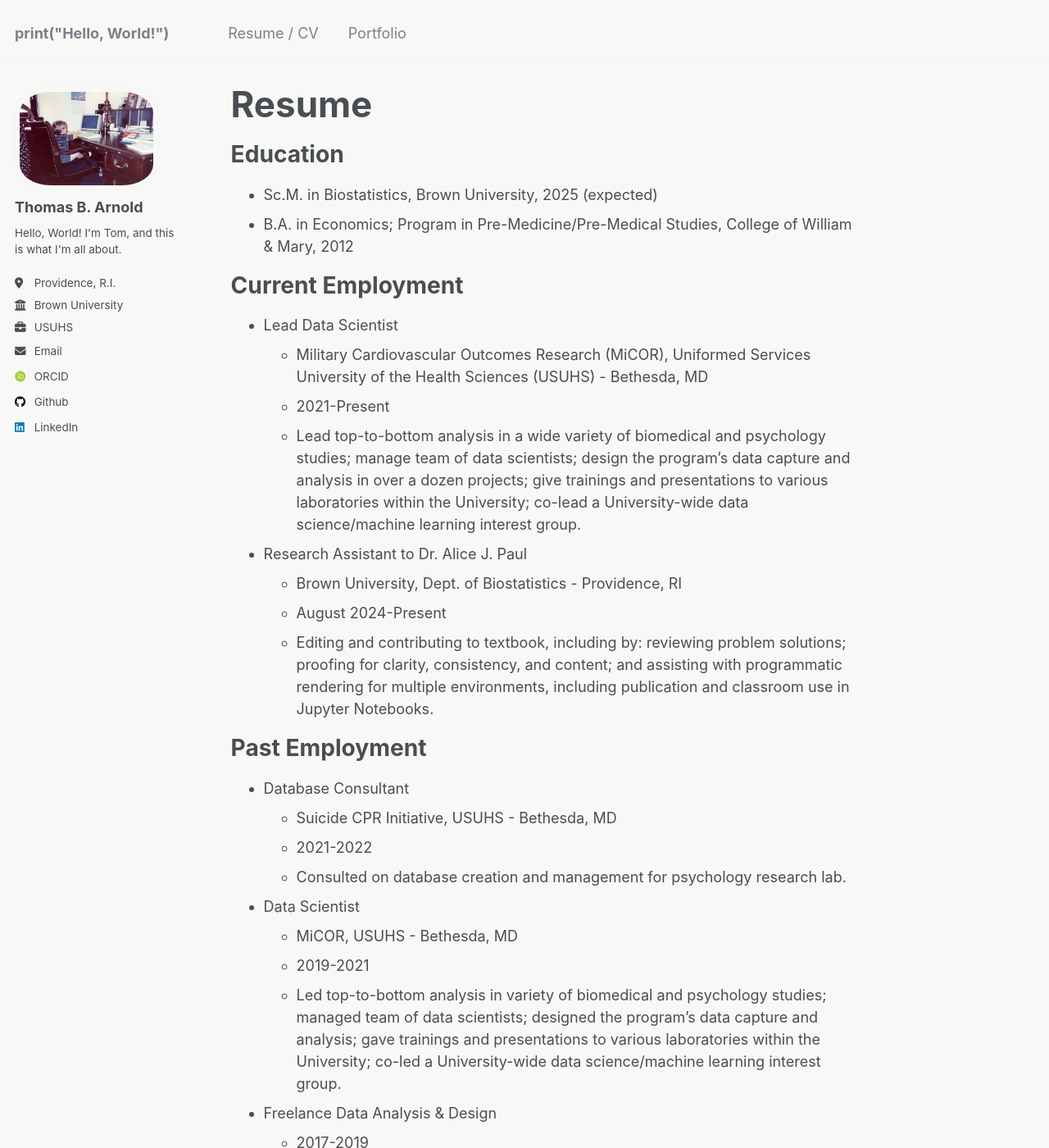
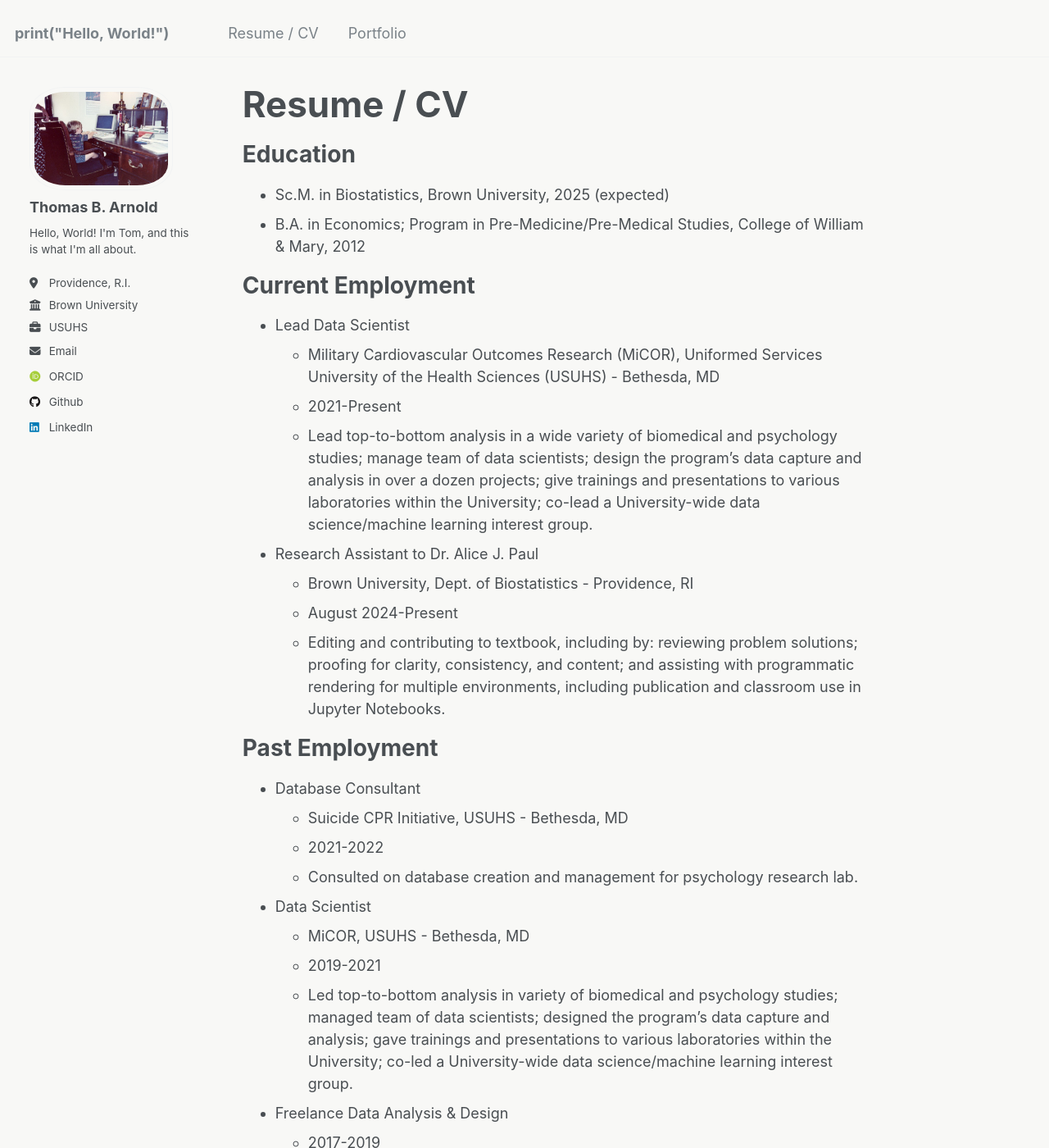
Before and after one commit to tomrannosaurus/tomrannosaurus.github.io, a Jekyll site: the page built from _pages/about.md, in a window 1280 px wide and 1400 px high. Shown: the whole window at 82% size. Built offline with Jekyll 4.4.1, drawn with Linux system fonts in a browser that asks for light colours; some web fonts are replaced.

Commit message:
feat(about.md): update title from "Resume" to "Resume / CV" for clarity fix(about.md): add missing publication entries to ensure completeness style(_page.scss): increase left padding from 1em to 2em for better layout

```diff
--- a/_pages/about.md
+++ b/_pages/about.md
@@ -1,6 +1,6 @@
 ---
 permalink: /
-title: "Resume"
+title: "Resume / CV"
 author_profile: true
 redirect_from:
   - /about/
@@ -97,11 +97,14 @@ Publications
 
 * Posters
   * Goldstein RE, Hulten EA, **Arnold TB**, Thomas VM, Heroy A, Fox K, Lee H, Libbus J, Markos B, Hood M, Walker EN, Harrell TE, and Haigney MC. Stress Echo Exposes Impaired LV Function After Hospitalization For COVID-19. American Heart Association Scientific Sessions. Nov. 13, 2023.
+
   * Heroy A, **Arnold TB**, Haigney MC.  Robust QRS Detection in 24-hour Ambulatory Single-Lead ECG. Military Health System Research Symposium. Aug. 15, 2023. [MHSRS-23-08550, Session 1, #357.](https://mhsrs.health.mil/SiteCollectionDocuments/MHSRS23_exhibithall_book_F.pdf)
+
   * Murphy C, Saperstein A, Klusewitz S, Bartol K, Aun JA, Wessman D, **Arnold TB**, Symons JG, Goldstein RE, Needleman M, Franzos MA, Haigney MC.  Effective Cardiovascular Screening of Military Recruits Requires an Electrocardiogram. J Am Coll Cardiol. 2022;79(9_Supplement):1638-1638. doi: [10.1016/S0735-1097(22)02629-8](https://www.jacc.org/doi/full/10.1016/S0735-1097%2822%2902629-8)
 
 * Pre-Prints
   * Kerling D, Kisling A, Heroy A, **Arnold TB**, Haigney MC, Needleman M. The Impact of Leadless Pacemaker on the Development of Pacemaker induced Cardiomyopathy and Tricuspid Regurgitation, A Retrospective Analysis. *Authorea Preprints*. 2023. doi: [10.22541/au.169934048.80309821/v1](https://www.authorea.com/users/696741/articles/685105-the-impact-of-leadless-pacemaker-on-the-development-of-pacemaker-induced-cardiomyopathy-and-tricuspid-regurgitation-a-retrospective-analysis)
+
   * Saunders D, **Arnold TB**, Lavender JM, Bi D, Alcover K, Hellwig LD, Leazer ST, Mohammed R, Markos B, Perera K, Shaw D, Kobi P, Evans M, Mains A, Tanofsky-Kraff M, Goguet E, Mitre E, Pratt KP, Dalgard CL, Haigney MC. Comparative Cohort Study of Post-Acute Covid-19 Infection with a Nested, Randomized Controlled Trial of Ivabradine for Those With Postural Orthostatic Tachycardia Syndrome. *medRxiv*. 2023.04.25.23289110. doi: [https://doi.org/10.1101/2023.04.25.23289110](https://doi.org/10.1101/2023.04.25.23289110)
 
 
--- a/_sass/_page.scss
+++ b/_sass/_page.scss
@@ -6,7 +6,7 @@
   @include container;
   @include clearfix;
   margin-top: 2em;
-  padding-left: 1em;
+  padding-left: 2em;
   padding-right: 1em;
   animation: intro 0.3s both;
   animation-delay: 0.35s;
```
